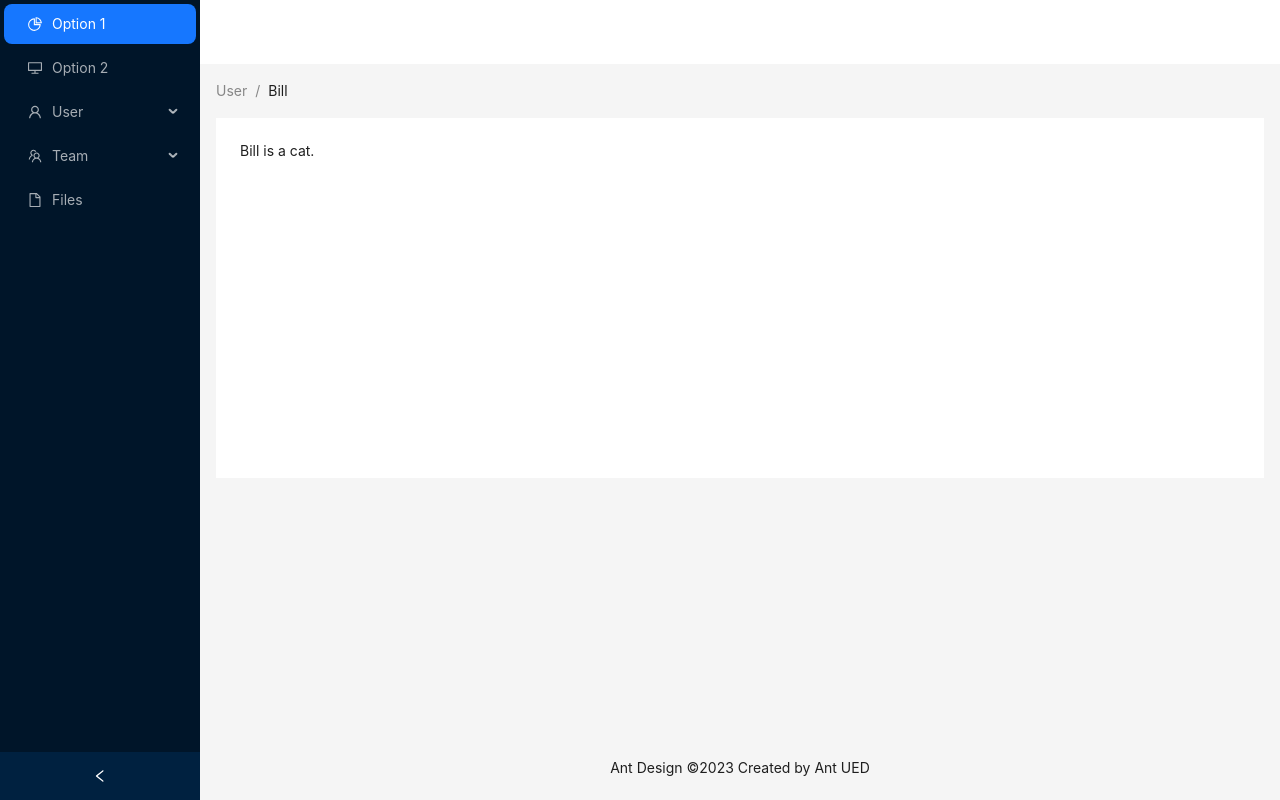
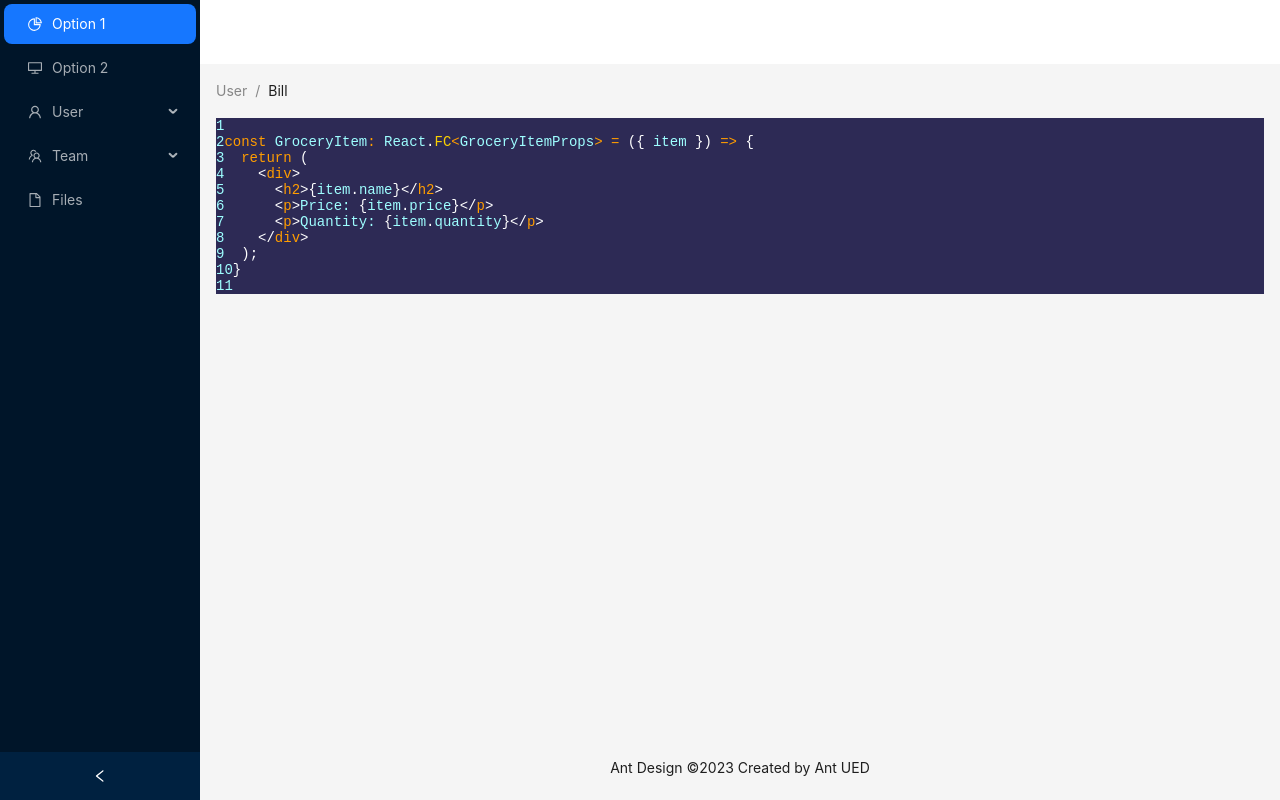
Before and after one commit to longfeiw512/CodeSnippetReact, a React (Create React App) app: page / in a window 1280 px wide. Built offline with nearby package versions, Linux system fonts and the light colour scheme.

Commit message:
use prism-react-renderer
Signed-off-by: longfeiw512 <50474049+longfeiw512@users.noreply.github.com>

```diff
--- a/package.json
+++ b/package.json
@@ -7,6 +7,7 @@
     "@testing-library/react": "^13.4.0",
     "@testing-library/user-event": "^13.5.0",
     "antd": "^5.6.1",
+    "prism-react-renderer": "^2.0.4",
     "react": "^18.2.0",
     "react-dom": "^18.2.0",
     "react-scripts": "^5.0.1",
--- a/src/App.js
+++ b/src/App.js
@@ -1,6 +1,7 @@
 import { FileOutlined, PieChartOutlined, UserOutlined, DesktopOutlined, TeamOutlined } from '@ant-design/icons';
 import { Breadcrumb, Layout, Menu, theme } from 'antd';
 import { useState } from 'react';
+import { Highlight, themes } from "prism-react-renderer"
 const { Header, Content, Footer, Sider } = Layout;
 function getItem(label, key, icon, children) {
   return {
@@ -21,6 +22,17 @@ const items = [
   getItem('Team', 'sub2', <TeamOutlined />, [getItem('Team 1', '6'), getItem('Team 2', '8')]),
   getItem('Files', '9', <FileOutlined />),
 ];
+const codeBlock = `
+const GroceryItem: React.FC<GroceryItemProps> = ({ item }) => {
+  return (
+    <div>
+      <h2>{item.name}</h2>
+      <p>Price: {item.price}</p>
+      <p>Quantity: {item.quantity}</p>
+    </div>
+  );
+}
+`
 const App = () => {
   const [collapsed, setCollapsed] = useState(false);
   const {
@@ -56,15 +68,24 @@ const App = () => {
             <Breadcrumb.Item>User</Breadcrumb.Item>
             <Breadcrumb.Item>Bill</Breadcrumb.Item>
           </Breadcrumb>
-          <div
-            style={{
-              padding: 24,
-              minHeight: 360,
-              background: colorBgContainer,
-            }}
+          <Highlight
+            theme={themes.shadesOfPurple}
+            code={codeBlock}
+            language="tsx"
           >
-            Bill is a cat.
-          </div>
+            {({ className, style, tokens, getLineProps, getTokenProps }) => (
+              <pre style={style}>
+                {tokens.map((line, i) => (
+                  <div key={i} {...getLineProps({ line })}>
+                    <span>{i + 1}</span>
+                    {line.map((token, key) => (
+                      <span key={key} {...getTokenProps({ token })} />
+                    ))}
+                  </div>
+                ))}
+              </pre>
+            )}
+          </Highlight>
         </Content>
         <Footer
           style={{
```
Also changed, not shown: 1 other file (tests, documents, lock files or other folders).
